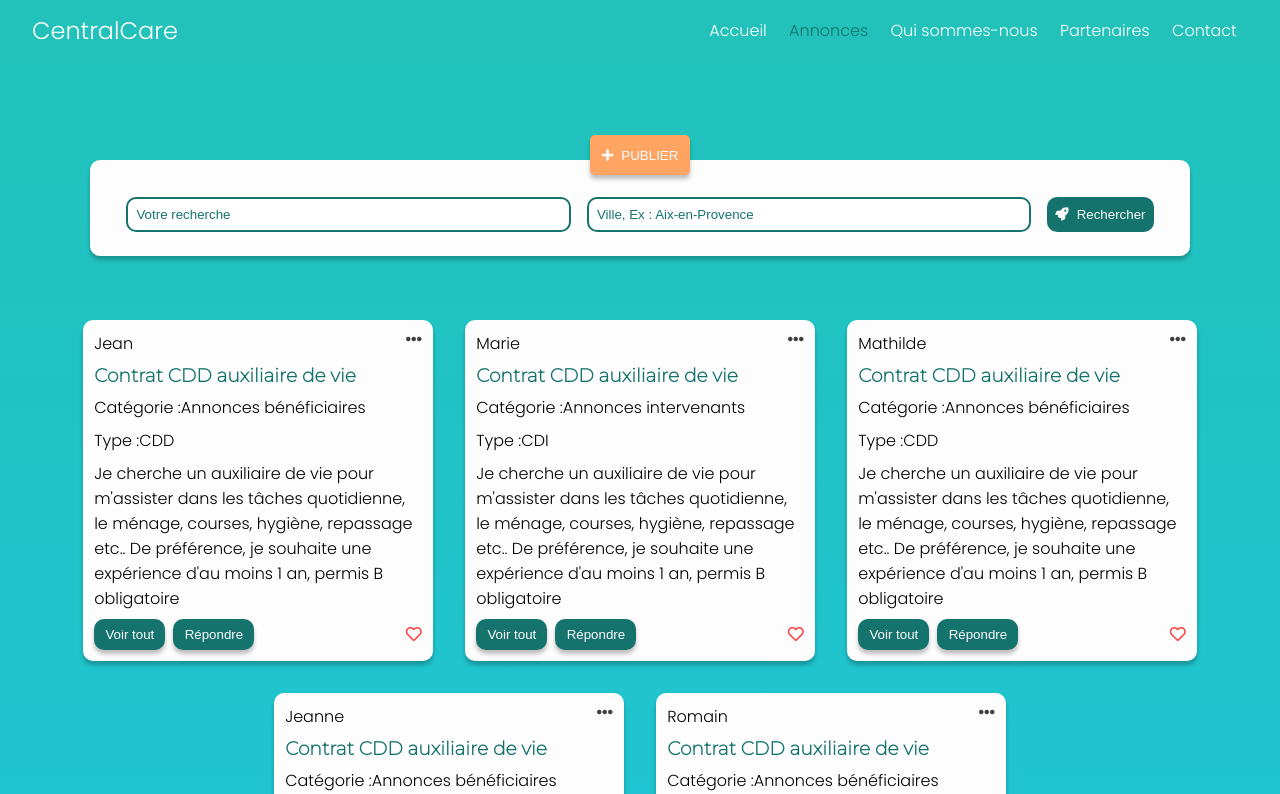
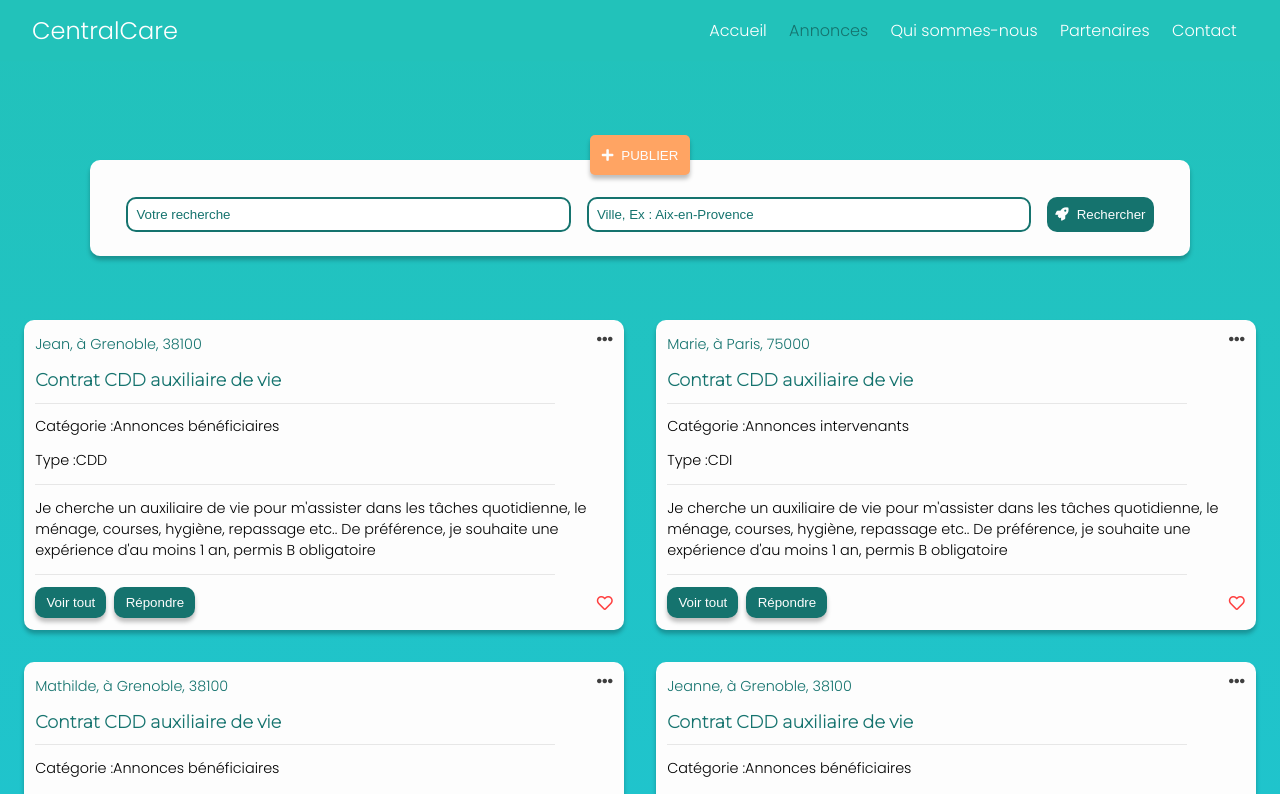
Before and after one commit to devbw/CentralCareClient, a React (Create React App) app: page /annonces in a window 1280 px wide. Shown: the top 794 px of the page. Built offline with nearby package versions, Linux system fonts and the light colour scheme; data requests are answered from the project's data file.

Commit message:
add some design changes

```diff
--- a/src/components/Adverts/Adverts.js
+++ b/src/components/Adverts/Adverts.js
@@ -5,10 +5,15 @@ const Adverts = (props) => {
   return (
     <div className="adverts" key={advert.id}>
       <div className="top-adverts mb">
-        <span>{advert.user_id}</span>
+        <div>
+          <span>{advert.user_id},&#x20;</span>
+          <span>à {advert.city},</span>
+          <span>&#x20; {advert.postal_code}</span>
+        </div>
         <i className="fas fa-ellipsis-h"></i>
       </div>
       <h3 className="mb">{advert.title}</h3>
+      <div className="divider mb"></div>
       <div className="category-adverts mb">
         <p>Catégorie : </p>
         <p>{advert.category}</p>
@@ -17,9 +22,11 @@ const Adverts = (props) => {
         <p>Type : </p>
         <p>{advert.type}</p>
       </div>
-      <div className="mb">
+      <div className="divider mb"></div>
+      <div className="mb content-adverts">
         {advert.post_content}
       </div>
+      <div className="divider mb"></div>
       <div className="actions">
         <div>
           <button>Voir tout</button>
--- a/src/styles/components/_adverts.scss
+++ b/src/styles/components/_adverts.scss
@@ -1,7 +1,7 @@
 .adverts{
   background: $white;
   min-width: 250px;
-  width: 350px;
+  width: 600px;
   padding: .7rem;
   margin: 1rem;
   border-radius: 10px;
@@ -14,12 +14,24 @@
       opacity: .75;
       cursor: pointer;
     }
+    span{
+      color: $color-2;
+      font-size: .9rem;
+    }
   }
   .category-adverts{
     display: flex;
+    font-size: .9rem;
   }
   .type-adverts{
     display: flex;
+    font-size: .9rem;
+  }
+  h3{
+    font-size: 1.1rem;
+  }
+  .content-adverts{
+    font-size: .9rem;
   }
   .actions{
     display: flex;
@@ -45,6 +57,12 @@
     }
   }
   .mb{
-    margin-bottom: .5rem;
+    margin-bottom: .8rem;
+  }
+  .divider{
+    height: 1px;
+    background: $black;
+    width: 90%;
+    opacity: .1;
   }
 }
```
Also changed, not shown: src/assets/polygon.png (added), src/assets/polygon1.png (added).
